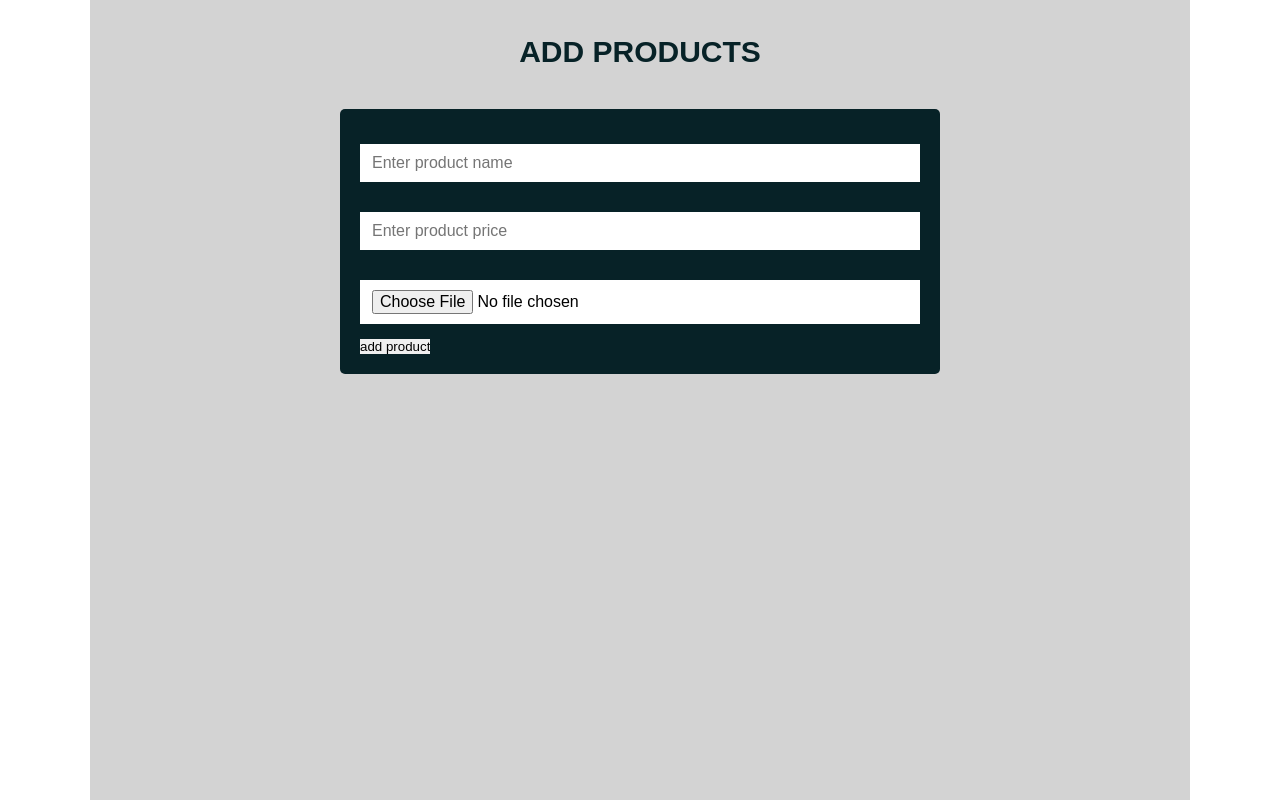
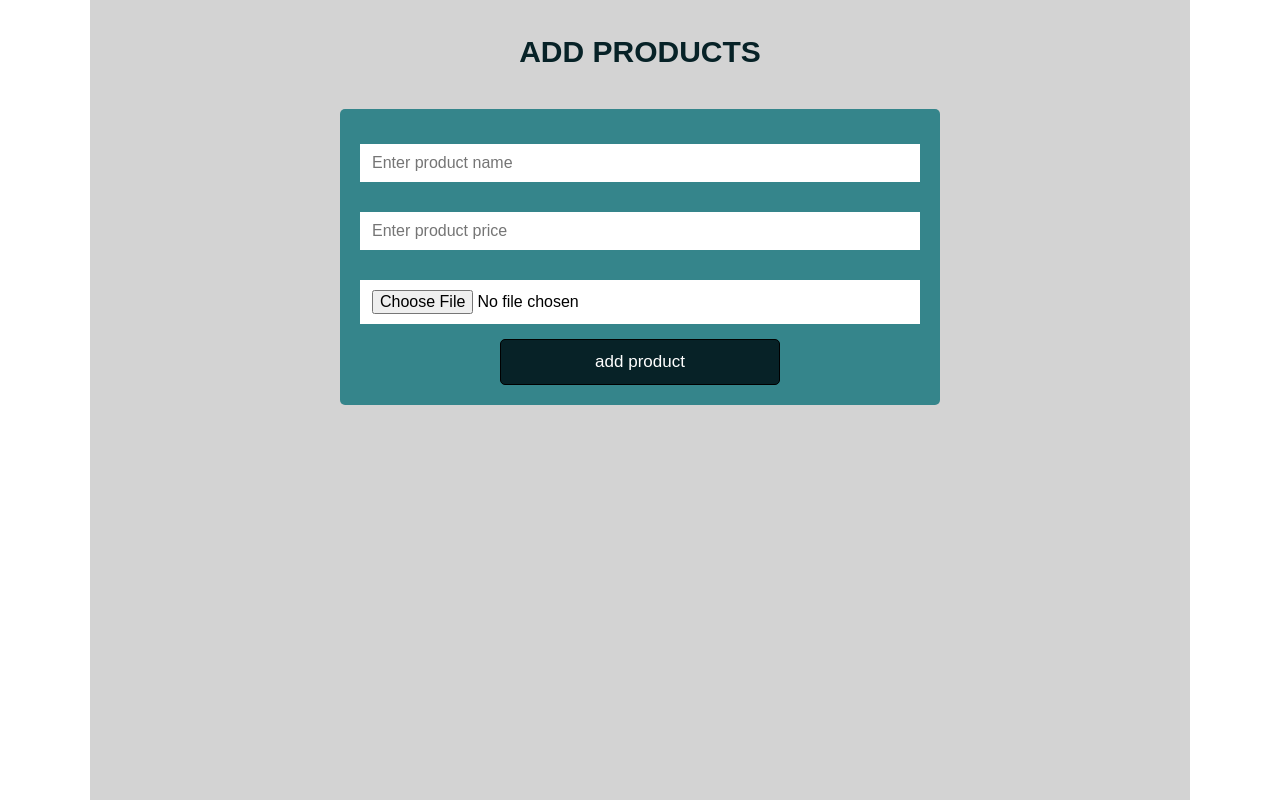
Before and after one commit to Chanuka999/Shopping_Cart, a PHP site: page / in a window 1280 px wide. Shown: the part 80-880 px from the top of the page. Run offline with PHP 8.4, Linux system fonts and the light colour scheme.

Commit message:
update css code

```diff
--- a/css/style.css
+++ b/css/style.css
@@ -98,7 +98,7 @@ section{
 .add-product,
 .update-product{
     max-width: 600px;
-    background-color: var(--color1);
+    background-color: var(--color2);
     border-radius: 0.5rem;
     padding: 2rem;
     margin: 0 auto;
@@ -115,3 +115,24 @@ section{
     width: 100%;
 
 }
+
+.submit_btn,
+.edit_btn
+.cancel_btn{
+    display: block;
+    width: 50%;
+    text-align: center;
+    background-color: var(--color1);
+    color: var(--white);
+    font-size: 1.7rem;
+    padding: 1.2rem 3rem;
+    border-radius: 0.5rem;
+    cursor: pointer;
+    margin-top: 2rem;
+    margin: 0 auto;
+    border:1px solid black;
+}
+
+.submit_btn:hover{
+    color: var(--color3);
+}
```
